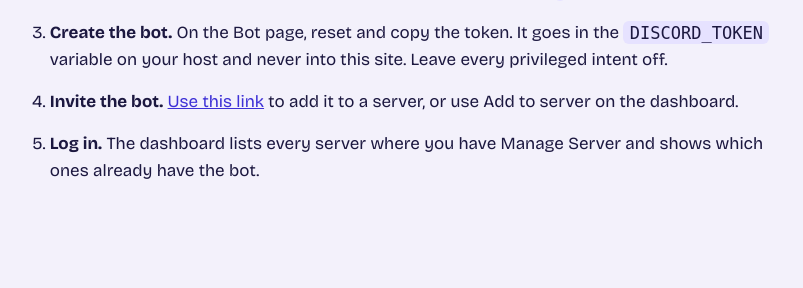
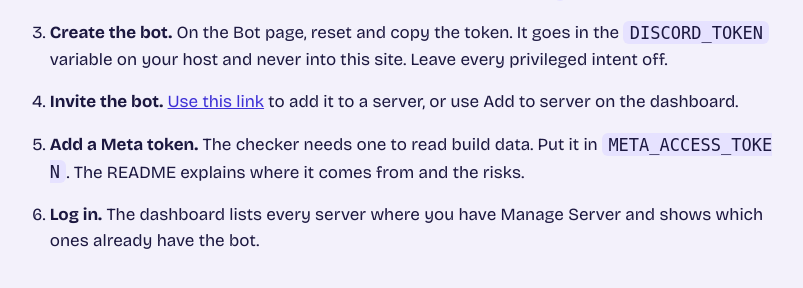
Before and after one commit to 3devann-lab/questping, a Python web app: template templates/setup.html in a window 1280 px wide. Shown: the part 336-624 px from the top of the page, without its empty margins (231-1034 px from the left). Run offline with Jinja, Linux system fonts and the light colour scheme; the template is opened without the code that fills it, so the values that code supplies are empty.

Commit message:
Update setup.html

```diff
--- a/templates/setup.html
+++ b/templates/setup.html
@@ -9,6 +9,7 @@
     <li><strong>Add the redirect.</strong> On the OAuth2 page, add this redirect exactly: <code>{{ redirect_uri }}</code></li>
     <li><strong>Create the bot.</strong> On the Bot page, reset and copy the token. It goes in the <code>DISCORD_TOKEN</code> variable on your host and never into this site. Leave every privileged intent off.</li>
     <li><strong>Invite the bot.</strong> <a href="{{ invite }}">Use this link</a> to add it to a server, or use Add to server on the dashboard.</li>
+    <li><strong>Add a Meta token.</strong> The checker needs one to read build data. Put it in <code>META_ACCESS_TOKEN</code>. The README explains where it comes from and the risks.</li>
     <li><strong>Log in.</strong> The dashboard lists every server where you have Manage Server and shows which ones already have the bot.</li>
   </ol>
 </section>
```
